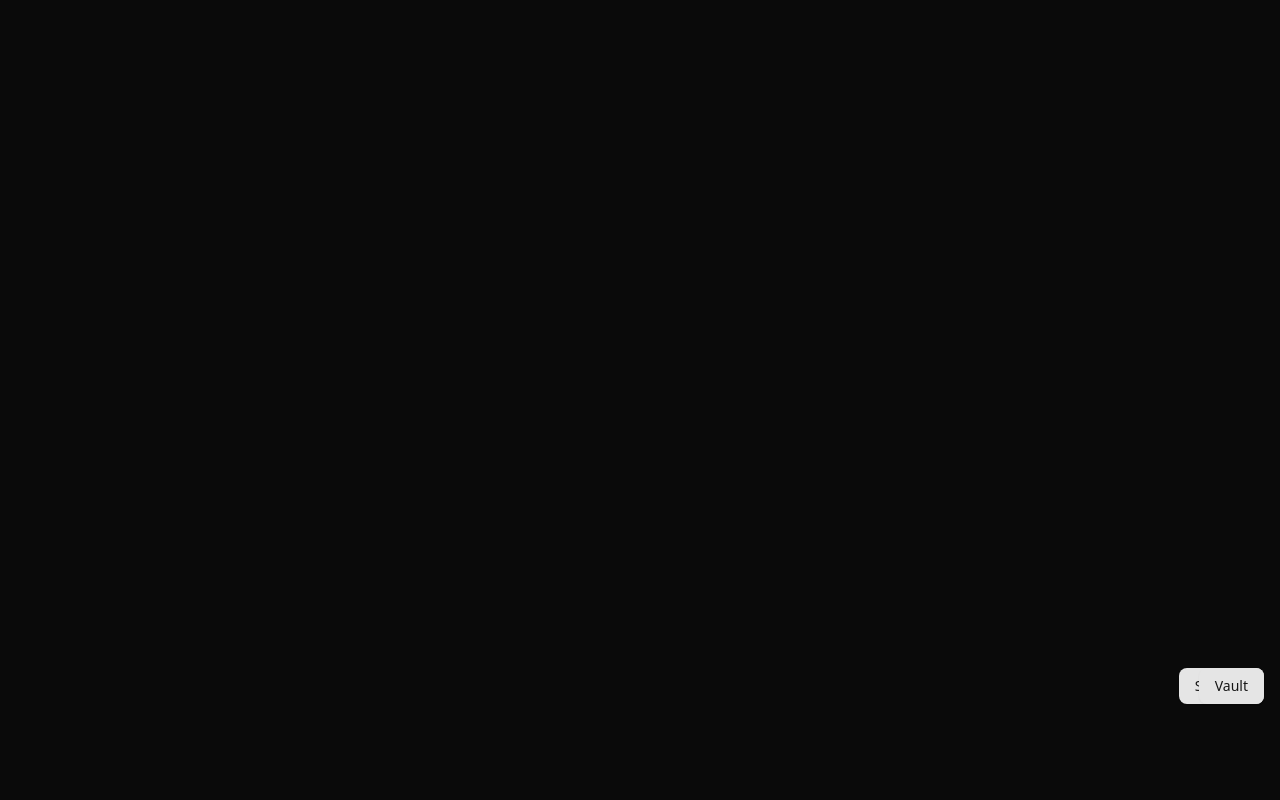
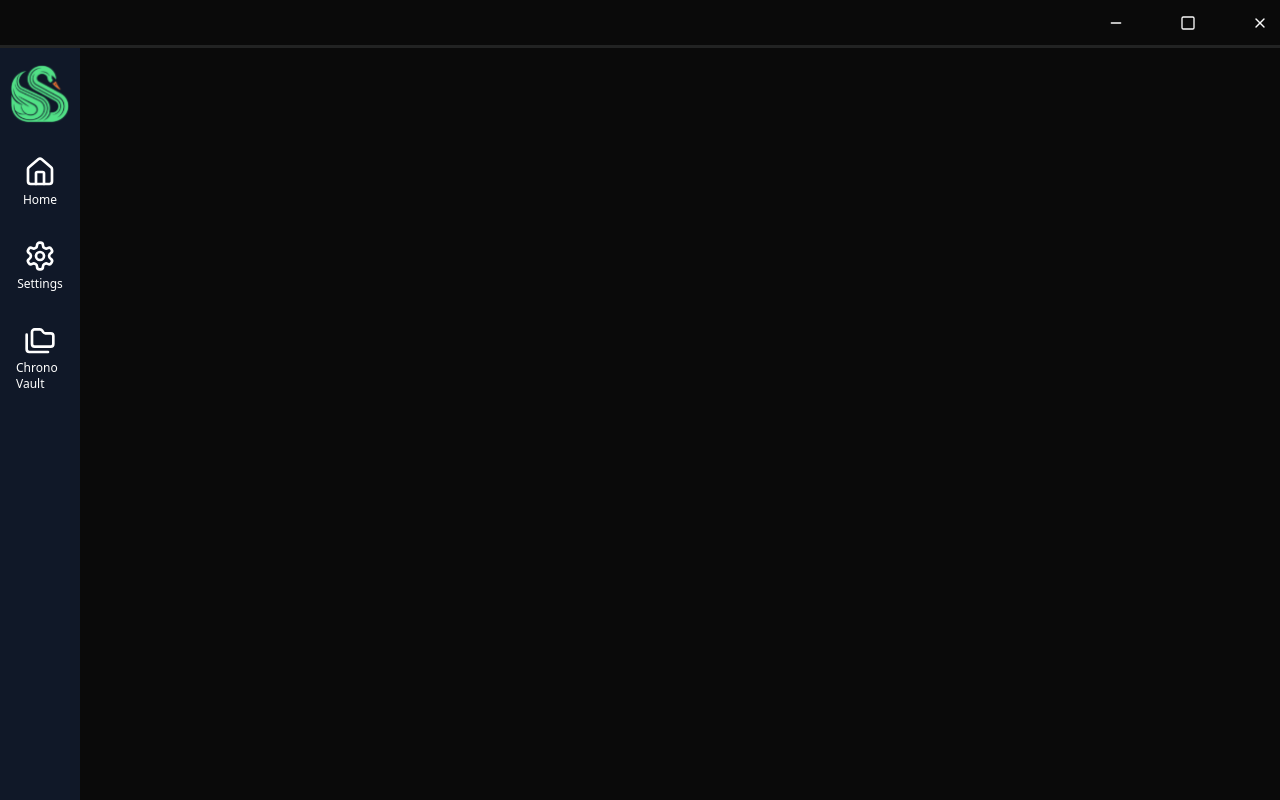
Before and after one commit to saulo-duarte/Chronos, a Next.js app: page / in a window 1280 px wide. Built offline with nearby package versions, Linux system fonts and the light colour scheme.

Commit message:
feat: add sidebar and titlebar into the root layout

```diff
--- a/app/layout.tsx
+++ b/app/layout.tsx
@@ -1,21 +1,9 @@
-import type { Metadata } from "next";
-import { Geist, Geist_Mono } from "next/font/google";
+"use client";
+
 import "./globals.css";
+import TitlebarControls from "@/components/ui/titlebar-controls";
+import Sidebar from "@/components/ui/sidebar";
 
-const geistSans = Geist({
-  variable: "--font-geist-sans",
-  subsets: ["latin"],
-});
-
-const geistMono = Geist_Mono({
-  variable: "--font-geist-mono",
-  subsets: ["latin"],
-});
-
-export const metadata: Metadata = {
-  title: "Create Next App",
-  description: "Generated by create next app",
-};
 
 export default function RootLayout({
   children,
@@ -24,10 +12,16 @@ export default function RootLayout({
 }>) {
   return (
     <html lang="en" className="dark">
-      <body
-        className={`${geistSans.variable} ${geistMono.variable} antialiased`}
-      >
-        {children}
+      <body className={`antialiased flex flex-col h-screen`}>
+        <TitlebarControls />
+
+        <div className="flex flex-1 overflow-hidden">
+          <Sidebar />
+
+          <main className="flex-1 overflow-auto p-6">
+            {children}
+          </main>
+        </div>
       </body>
     </html>
   );
--- a/app/page.tsx
+++ b/app/page.tsx
@@ -1,23 +1,6 @@
-"use client";
-import { Button } from "@/components/ui/button";
-import { useRouter } from "next/navigation";
-
 export default function Home() {
-  const router = useRouter();
   return (
     <div className="flex items-center justify-center h-screen">
-      <Button
-        className="absolute bottom-24 right-4"
-        onClick={() => router.push("/settings")}
-      >
-        Settings
-      </Button>
-      <Button
-        className="absolute bottom-24 right-4"
-        onClick={() => router.push("/chrono-vault")}
-      >
-        Vault
-      </Button>
 
     </div>
   );
--- /dev/null
+++ b/components/ui/sidebar.tsx
@@ -0,0 +1,28 @@
+"use client";
+
+import Link from "next/link";
+import { Home, Settings } from "lucide-react";
+import { LuFolders } from "react-icons/lu";
+
+
+const menuItems = [
+  { icon: Home, label: "Home", href: "/" },
+  { icon: Settings, label: "Settings", href: "/settings" },
+  { icon: LuFolders, label: "Chrono Vault", href: "/chrono-vault" },
+];
+
+export default function Sidebar() {
+  return (
+    <aside className="h-screen w-20 bg-gray-900 text-white flex flex-col items-center py-4">
+      <div className="mb-4">
+        <img src="/App Logo.svg" alt="App Logo" height={60} width={60} />
+      </div>
+      {menuItems.map(({ icon: Icon, label, href }) => (
+        <Link key={href} href={href} className="flex flex-col items-center gap-1 p-4 hover:bg-gray-800 w-full">
+          <Icon className="w-8 h-8" />
+          <span className="text-xs">{label}</span>
+        </Link>
+      ))}
+    </aside>
+  );
+}
```
